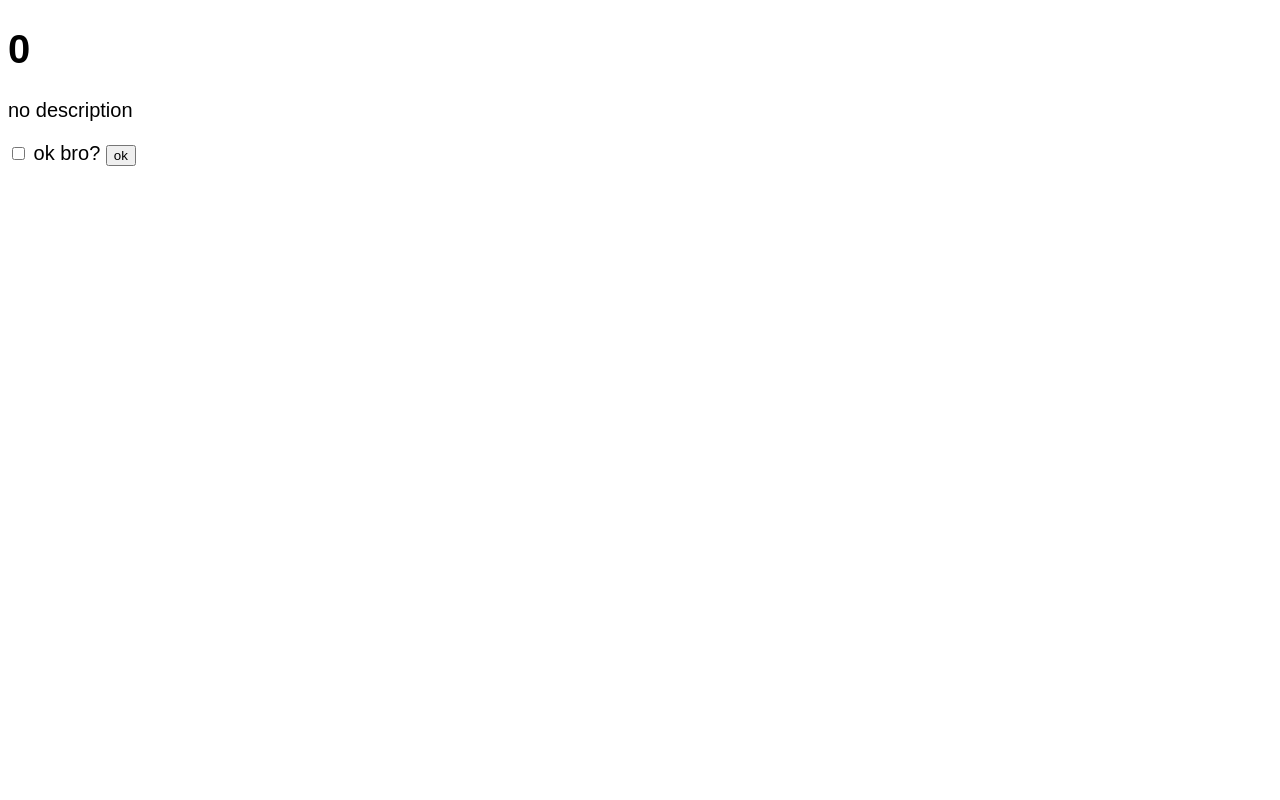
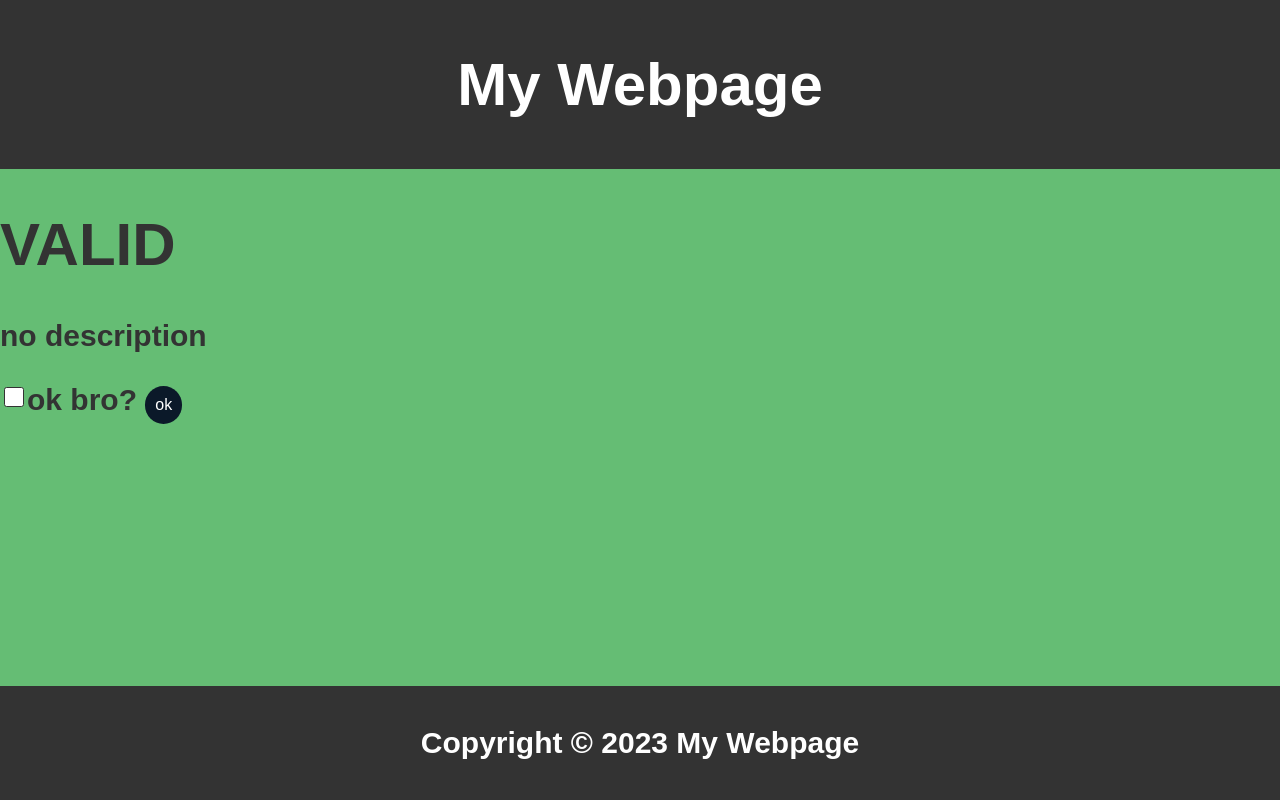
Before and after one commit to MoizRed/JS, a plain HTML site: page index.html in a window 1280 px wide. Drawn offline with Linux system fonts and the light colour scheme.

Commit message:
at video 18

```diff
--- a/index.html
+++ b/index.html
@@ -4,15 +4,46 @@
     <meta charset="UTF-8">
     <meta name="viewport" content="width=device-width, initial-scale=1.0">
     <title>Document</title>
-    <link rel ="stylesheet" href="style.css">
-
-
+    <style>
+        body {
+            display: flex;
+            flex-direction: column;
+            min-height: 100vh;
+        }
+        main {
+            flex: 1;
+        }
+        header,
+        footer {
+            padding: 20px;
+            background-color: #333;
+            color: #fff;
+            text-align: center;
+        }
+        header {
+            position: sticky;
+            top: 0;
+        }
+        footer {
+            position: sticky;
+            bottom: 0;
+        }
+    </style>
+    <link rel="stylesheet" href="style.css">
 </head>
 <body>
-    <h1 id = "count"> 0</h1>
-    <p id = "des"> no description</p>
-    <input id ="mycheckbox" type="checkbox"> ok bro? </input>
-    <button id = "mybutton"> ok </button>
+    <header>
+        <h1>My Webpage</h1>
+    </header>
+    <main>
+        <h1 id="count">0</h1>
+        <p id="des">no description</p>
+        <input id="mycheckbox" type="checkbox" class="cb">ok bro?</input>
+        <button id="mybutton" class="mybutton">ok</button>
+    </main>
+    <footer>
+        <p>Copyright &copy; 2023 My Webpage</p>
+    </footer>
     <script src="index.js"></script>
 </body>
 </html>
--- a/index.js
+++ b/index.js
@@ -9,14 +9,14 @@
 8 MATH IS DONE!
 9 RANDOM NUMBER GENERATOR DONE! EASY
 10 IF STATEMENT  + SWITCH  DONE!
-11 TRENARY OPERATOR DONE!
-12 SWITCH DONE!
-13
-14
-15
-16
-17
-18
+11 Checked property DONE !
+12 TRENARY OPERATOR DONE!
+13 SWITCH DONE!
+14 STRING METHODS DONE!
+15 STRING SLICING DONE!
+16 METHOD CHAINING DONE!
+17 LOGICAL OPERATORS DONE!
+18 STRICT EQUALITY OPERATORS DONE! === compare type and value , == compare only value , !==
 19
 20
 21
@@ -74,7 +74,7 @@
 73
 74 CALLBACK HELL DONE! [reminder : function to reference it and function() to evoke]
 75 PROMISES  DONE! (understood 50:50)
-76 ASYNC/AWAIT ! (understood better than async awaite )
+76 ASYNC/AWAIT ! (understood better than PROMISES)
 77
 78
 79
@@ -83,32 +83,20 @@
 */
 
 
-let data ;
+let stringo = "hello";
+
+let count = 0;
 
 
-let x ;
-let btn = document.getElementById("mybutton")
+const display = document.getElementById("count");
+if (stringo !== count){
 
-async function fetchdata(x , callback){
-
-     res = await fetch(`https://freetestapi.com/api/v1/animals/${x}`)
-     data = await res.json()
-    console.log(data)
-    callback()
-}
+    display.innerHTML = "VALID"
 
 
-function updatedom(){
-    document.getElementById("count").textContent = data.name;
-    document.getElementById("des").textContent = data.description;
-    }
+}else{
 
 
+display.innerHTML = "UNVALID"
 
-
-
-    btn.onclick = ()=>{
-        x = Math.floor(Math.random() * (50 - 1 + 1)) + 1;
-         console.log(x)
-         fetchdata(x,updatedom)
-    }
+}
--- a/style.css
+++ b/style.css
@@ -2,7 +2,94 @@ body{
 
 
   font-family: sans-serif;
-  font-size: 20px;
+  font-weight: bolder;
+  font-size: 30px;
+  color: #333;
+  background-color: #65bd74;
+  margin: 0;
+  padding: 0;
+
+}
+
+.cb {
+
+
+  -webkit-appearance: none;
+  -moz-appearance: none;
+  appearance: none;
+  display: inline-block;
+  width: 20px;
+  height: 20px;
+  border: 0.1em solid #333;
+  border-radius: 0.2em;
+  background-color: white;
+  transition: all 0.3s ease-in;
+  outline: none;
+
+  &:checked {
+    background-color: #333;
+    border-color: #333;
+  }
+
+  &:focus {
+    border-color: #333;
+    box-shadow: 0 0 1px #333;
+  }
+
+  &:hover {
+    border-color: #333;
+  }
+
 
 
 }
+
+
+
+
+
+.mybutton {
+
+    background-color: #0b1929;
+    color: white;
+    border: none;
+    padding: 10px;
+    font-size: 16px;
+    cursor: pointer;
+    transition: background-color 0.3s ease-in-out;
+
+    border-radius: 30px;
+
+    &:hover {
+        background-color: #0069d9;
+    }
+}
+
+
+
+
+/* layout */
+
+body {
+    display: flex;
+    flex-direction: column;
+    min-height: 100vh;
+}
+
+main {
+    flex: 1;
+}
+
+header {
+    background-color: #333;
+    color: white;
+    padding: 10px;
+    text-align: center;
+}
+
+footer {
+    background-color: #333;
+    color: white;
+    padding: 10px;
+    text-align: center;
+}
```
